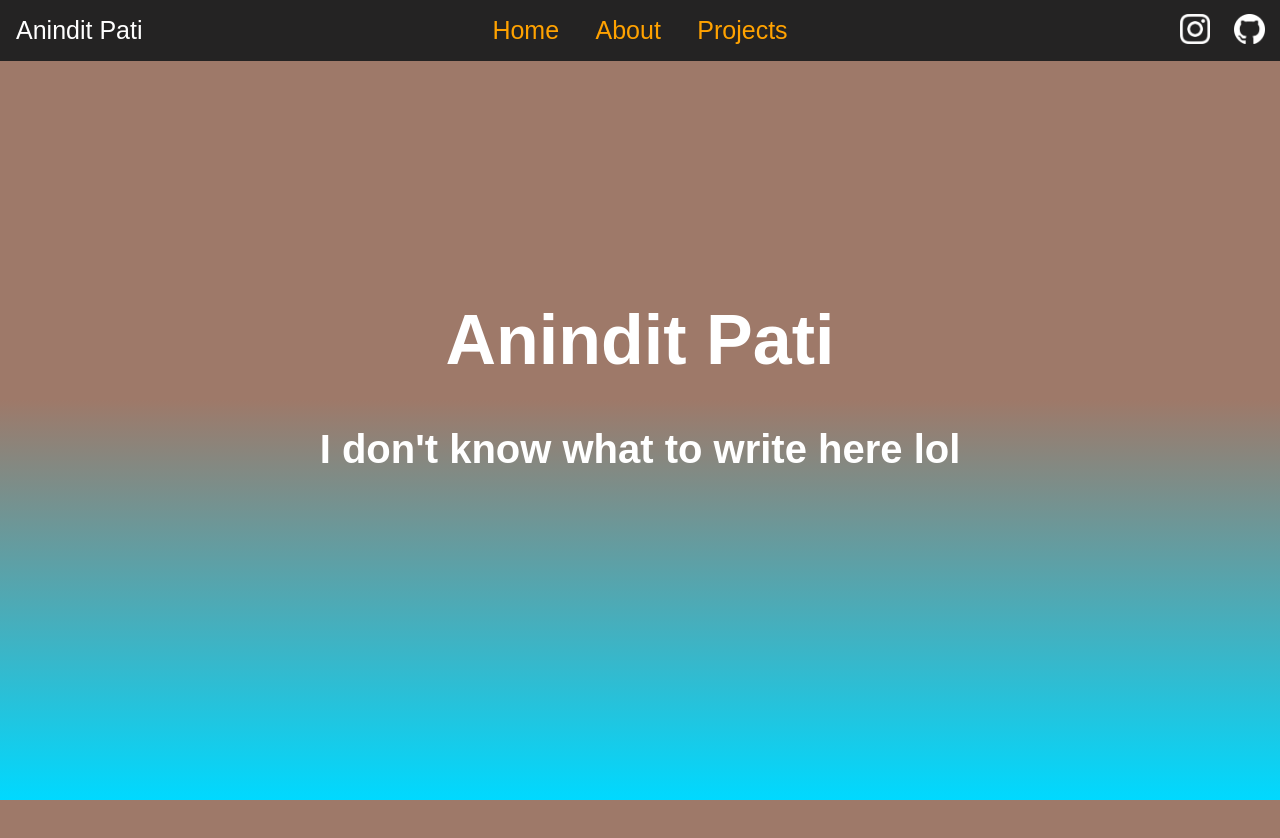
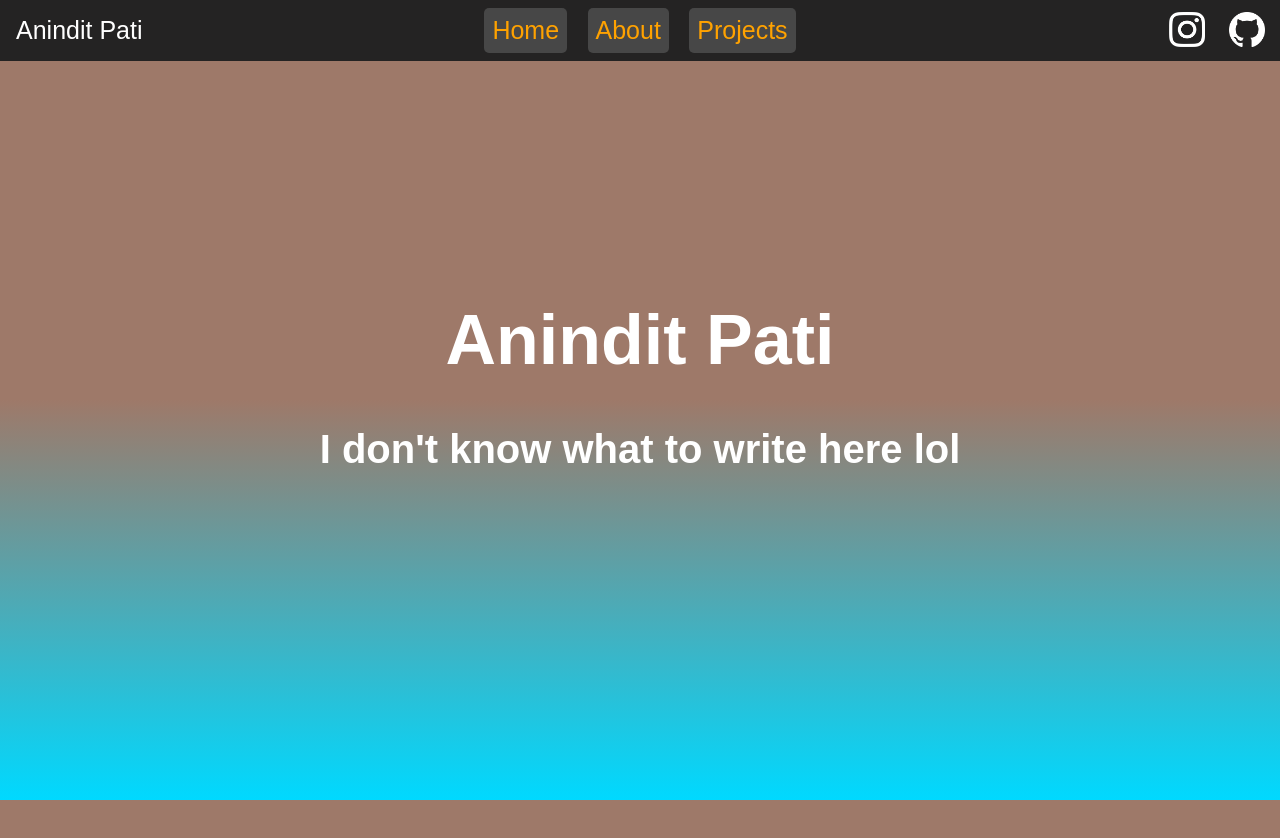
Before and after one commit to aninditpati/aninditpati.github.io, a plain HTML site: page index.html in a window 1280 px wide. Shown: the top 838 px of the page. Drawn offline with Linux system fonts and the light colour scheme; a web font is replaced by a local one.

Commit message:
added hover boxes around links

```diff
--- a/index.css
+++ b/index.css
@@ -91,24 +91,32 @@ nav {
 
 
 .larget {
-  padding: 1rem;
+  padding: 0.5rem;
+  margin: 0.5rem;
   display: block;
+  background-color: rgb(71, 71, 71);
+  border-radius: 5px;
+  transition: background-color 0.25s;
+}
+
+.larget:hover {
+  background-color: rgb(54, 54, 54);
 }
 
 .logo{
   padding: 5px;
   margin: 0px;
   margin-right: 10px;
-  margin-top: 9px;
-  height: 40px;
+  margin-top: 7px;
+  height: 45px;
   border-radius: 10px;
-  transition: background-color 0.25s;
-  cursor:pointer
 }
 
+
 .logo:hover{
-  background-color: rgb(11, 120, 188);
+  background-color: blue;
 }
+
 
 .headername{
   color:white;
--- a/index.html
+++ b/index.html
@@ -22,8 +22,8 @@
         <li><a class="larget" id='header3' href="">Projects</a></li>
       </ul>
       <ul class="nav-items navright">
-        <li><a href=""><img src="instagramlogo.png" height="30px" class="logo"></a></li>
-        <li><a href=""><img src="githublogo.png" height="30px" class="logo"></a></li>
+        <li><img src="instagramlogo.png" height="30px" class="logo"></li>
+        <li><img src="githublogo.png" height="30px" class="logo"></li>
       </ul>
     </nav>
     <div class="fullwidth">
```
